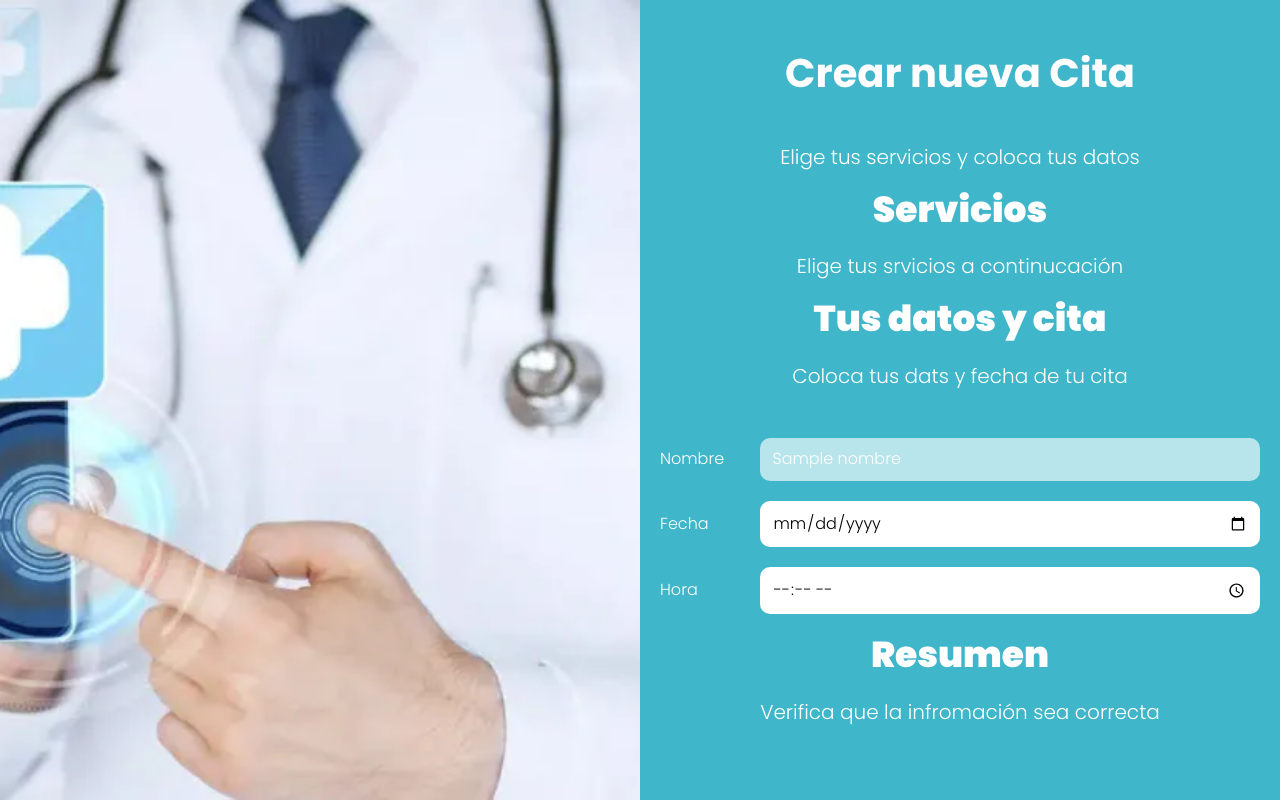
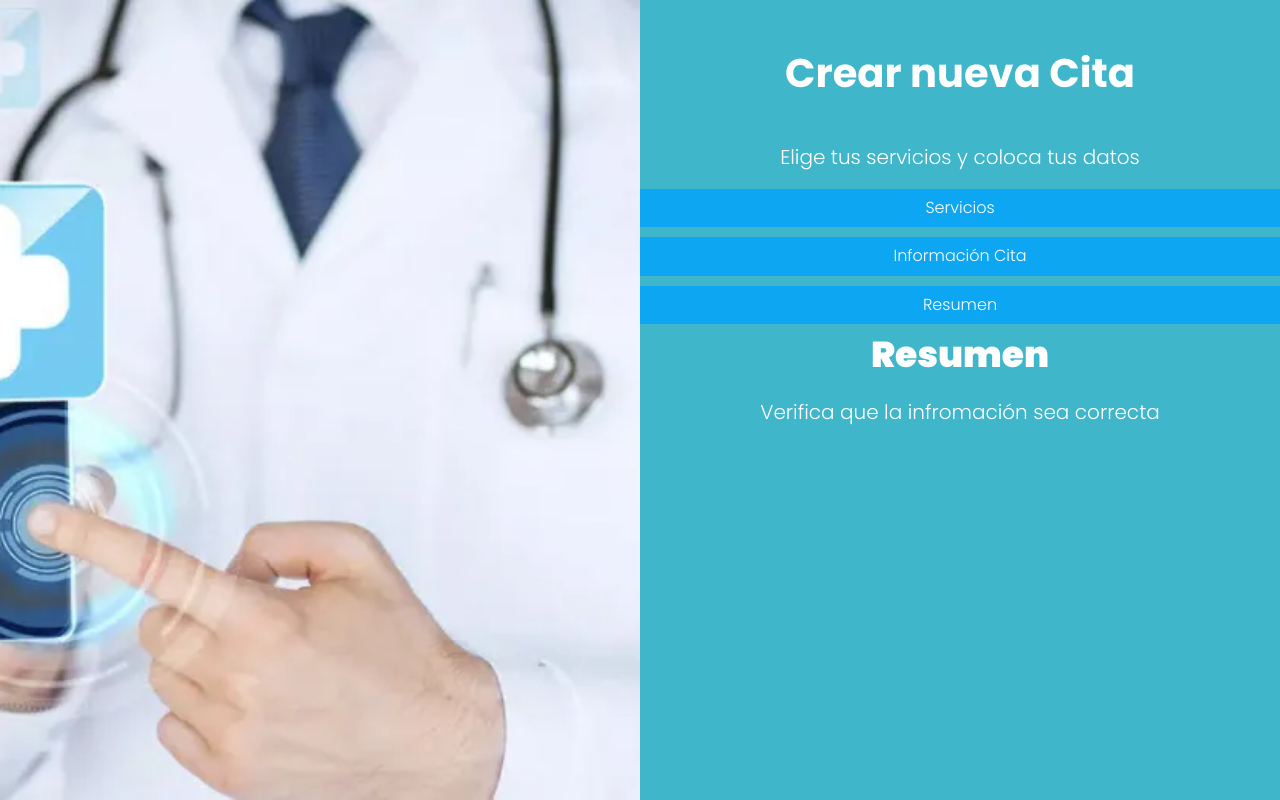
Before and after one commit to angelmund/CitasWeb, a PHP site: the page made by views/cita/index.php in a window 1280 px wide. Run offline with PHP 8.4, Linux system fonts and the light colour scheme; the template is opened without the code that fills it: most values are stand-ins (such as "Sample title", 1, 10 or a date in 2020).

Commit message:
Apartado de citas

```diff
--- a/controllers/CitaController.php
+++ b/controllers/CitaController.php
@@ -14,4 +14,4 @@ class CitaController{
             'nombre' => $_SESSION['nombre']
         ]);
     }
-}
+}//
--- a/controllers/LoginController.php
+++ b/controllers/LoginController.php
@@ -99,17 +99,17 @@ class LoginController {
 
         $token = s($_GET['token']); //se sanitaza con la funcion s
         //buscar usuario por su token
-        $usuario = Usuario::where('token', $token);
+        $usuario = Usuario::where('token', $token);//busca la info del usuaario en la BD
         //en caso de que no encuentre ese token, hace el siguiente if
         if(empty($usuario)){
             Usuario::setAlerta('error', 'Token no Válido');
-            $error = true;
+            $error = true; //hace que desaparezca del formulario
         }
 
         if($_SERVER['REQUEST_METHOD'] === 'POST'){
             //Lee el nuevo password y lo guarda
             $password = new Usuario($_POST);
-            $password = $password->validarPassword();//instancia y llama el metodo validar password
+            $alertas = $password->validarPassword();//instancia y llama el metodo validar password
 
             //si el arreglo de alertas esta vacio, entonces se jashea el password
             if(empty($alertas)){
--- a/src/scss/componentes/_index.scss
+++ b/src/scss/componentes/_index.scss
@@ -2,3 +2,4 @@
 @forward 'botones';
 @forward 'acciones';
 @forward 'alertas';
+@forward 'tabs';
--- /dev/null
+++ b/src/scss/componentes/_tabs.scss
@@ -0,0 +1,14 @@
+@use 'base/variables' as v;
+@use 'base/mixins' as m;
+
+.tabs{
+    button{ /*Estilos de los botones de el area priv para el usuario*/
+        background-color: v.$azul;
+        border: none;
+        color: v.$blanco;
+        padding: 1rem;
+        display: block;
+        width: 100%;
+        margin-bottom: 1rem;
+    }
+}
--- a/src/scss/layout/_cita.scss
+++ b/src/scss/layout/_cita.scss
@@ -3,4 +3,9 @@
     .text-center{
         text-align: center;
     }
+
+    &:nth-child(2),
+    &:nth-child(3){
+        display: none; /*Para que se oculten */
+    }
 }
--- a/views/cita/index.php
+++ b/views/cita/index.php
@@ -2,14 +2,19 @@
 <p class="descripcion-pagina">Elige tus servicios y coloca tus datos</p>
 
 <div id="app">
+    <nav class="tabs">
+        <button type="button" data-paso="1">Servicios</button>
+        <button type="button" data-paso="2">Informaci&oacute;n Cita</button>
+        <button type="button" data-paso="3">Resumen</button>
+    </nav>
     <div id="paso-1" class="seccion">
         <h2>Servicios</h2>
-        <p class="text-center">Elige tus srvicios a continucaci&oacute;n</p>
+        <p class="text-center">Elige tus servicios a continucaci&oacute;n</p>
         <div id="servicios" class="listado-servicios"></div>
     </div>
     <div id="paso-2" class="seccion">
         <h2>Tus datos  y cita</h2>
-        <p class="text-center">Coloca tus dats y fecha de tu cita</p>
+        <p class="text-center">Coloca tus datos y fecha de tu cita</p>
         <form class="formulario">
             <div class="campo">
                 <label for="nombre">Nombre</label>
```
Also changed, not shown: views/auth/recuperar-password.php (+7 -7 lines), public/build/css/app.css, 1 other file.
